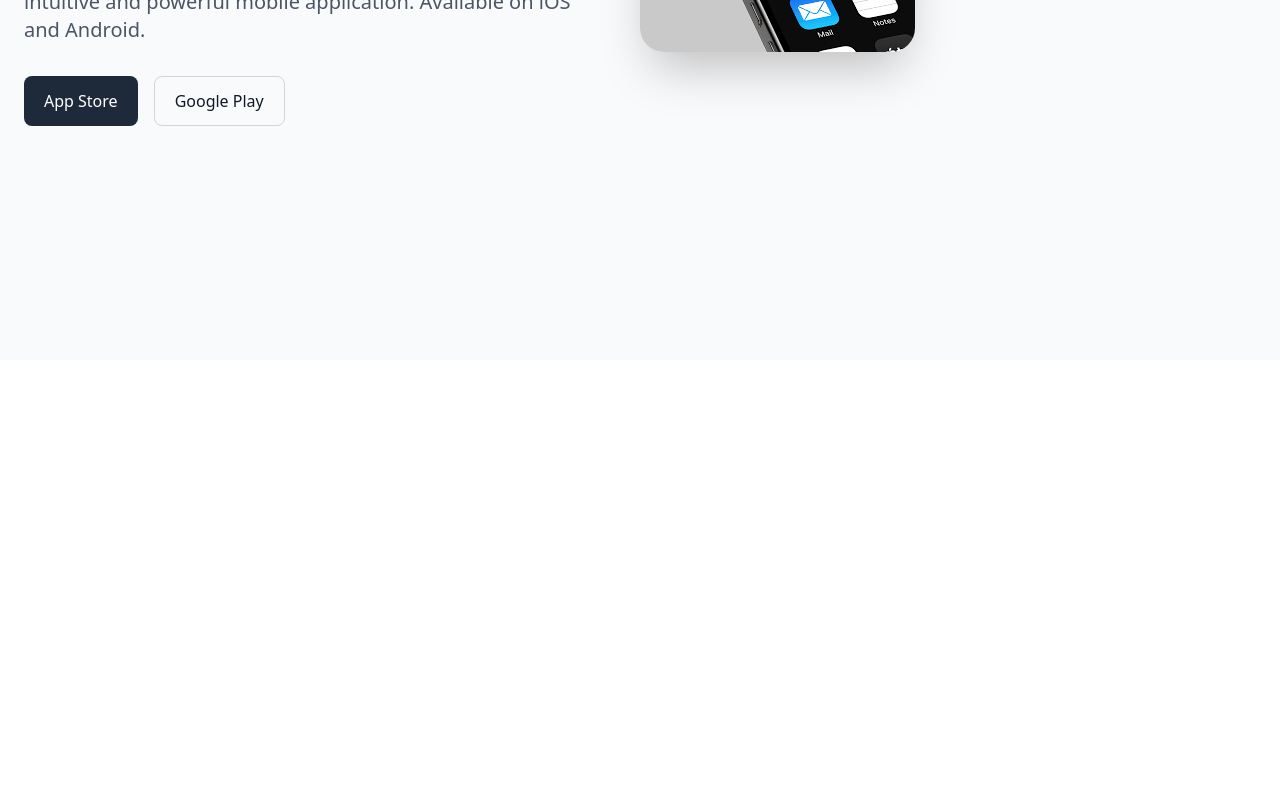
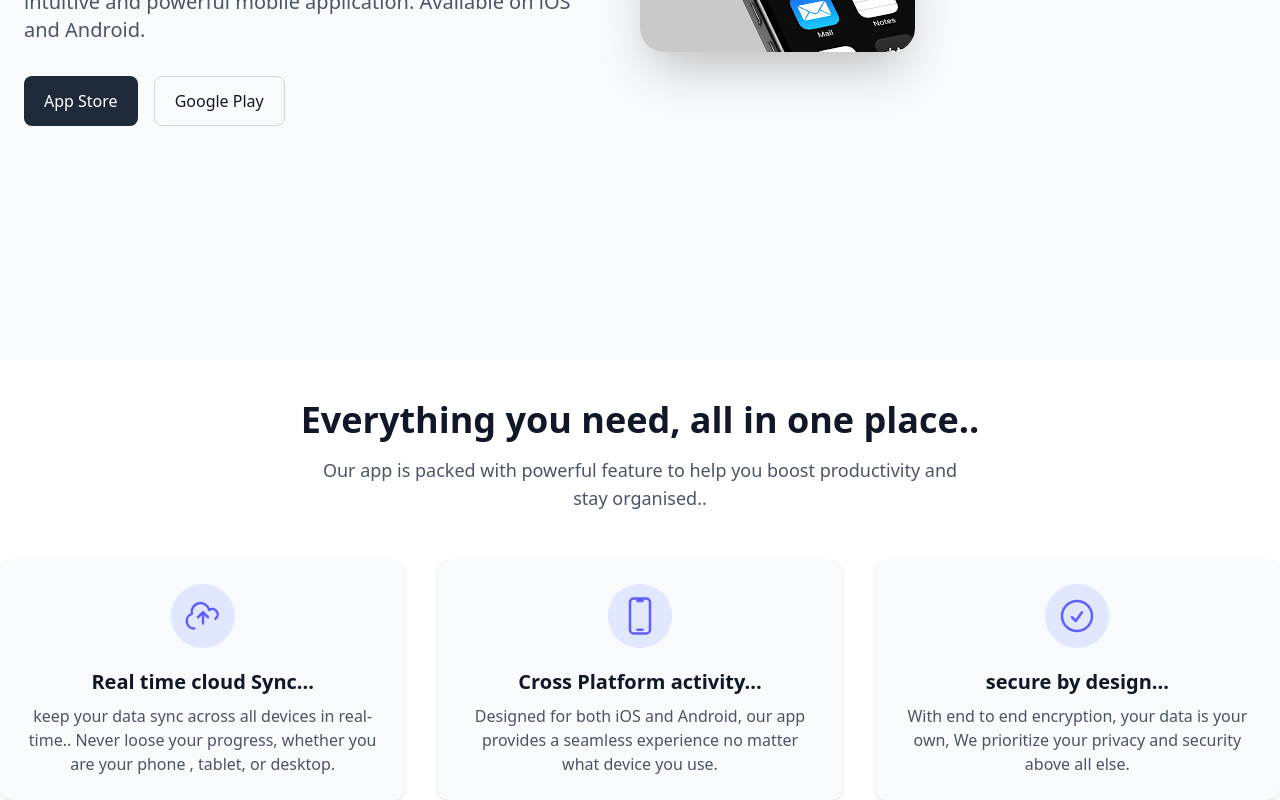
Before and after one commit to rohit3171999/mobile-app-landing-page, a React (Vite) app: page / in a window 1280 px wide. Shown: the part 440-1240 px from the top of the page. Before the commit the page ends 800 px from the top, so only its background shows below. Built offline with nearby package versions, Linux system fonts and the light colour scheme.

Commit message:
add markup in featuresection

```diff
--- a/src/App.jsx
+++ b/src/App.jsx
@@ -1,8 +1,13 @@
 import HeroSection from "./components/HeroSection.jsx";
+import GallerySection from "./components/GallerySection.jsx";
+import FeatureSection from "./components/FeatureSection.jsx";
 
 function App(){
     return(
+        <>
         <HeroSection/>
+            <FeatureSection/>
+        </>
     )
 }
 export default App;
--- a/src/components/FeatureSection.jsx
+++ b/src/components/FeatureSection.jsx
@@ -1,7 +1,71 @@
+/*
+* Description: Highlights app’s main features in a clean grid.
+* Purpose: Show value proposition with visual + text.
+* */
+
 function FeatureSection() {
     return(
-        <>
-        </>
+
+        <section>
+            <div>
+                {/*section header*/}
+                <div className="text-center mb-12 mt-10">
+                    <h2 className="text-3xl md:text-4xl font-extrabold text-gray-900 dark:text-white">
+                        Everything you need, all in one place..
+
+                    </h2>
+                    <p className="mt-4 text-lg text-gray-600 dark:text-gray-300 max-w-2xl mx-auto">
+                        Our app is packed with powerful feature to help you boost productivity and stay organised..
+
+                    </p>
+                </div>
+                {/*feature grid*/}
+                <div className="grid grid-cols-1 md:grid-cols-2 lg:grid-cols-3 gap-8 ">
+                    {/*faeture 1*/}
+                    <div className="flex flex-col items-center text-center p-6 bg-gray-50 dark:bg-gray-900 rounded-xl shadow-sm hover:shadow-lg transition-shadow duration-300">
+                        <div className="flex items-center justify-center h-16 w-16 rounded-full bg-indigo-100 dark:bg-indigo-900/50 text-indigo-500 dark:text-indigo-400 mb-5">
+                            <svg xmlns="http://www.w3.org/2000/svg" fill="none" viewBox="0 0 24 24" strokeWidth={1.5} stroke="currentColor" className="w-10 h-10">
+                                <path strokeLinecap="round" strokeLinejoin="round" d="M12 16.5V9.75m0 0l-3 3m3-3l3 3M6.75 19.5a4.5 4.5 0 01-1.41-8.775 5.25 5.25 0 0110.33-2.33 3 3 0 013.75 5.25" />
+                            </svg>
+                        </div>
+                        <h3 className="text-xl font-semibold text-gray-900 dark:text-white mb-2">
+                            Real time cloud Sync...
+                        </h3>
+                        <p className="text-base text-gray-600  dark:text-gray-500">
+                            keep your data sync across all devices in real-time.. Never loose your progress, whether you are your phone , tablet, or desktop.
+                        </p>
+                    </div>
+                    {/*faeture 2*/}
+                    <div className="flex flex-col items-center text-center p-6 bg-gray-50 dark:bg-gray-900 rounded-xl shadow-sm hover:shadow-lg transition-shadow duration-300">
+                        <div className="flex items-center justify-center h-16 w-16 rounded-full bg-indigo-100 dark:bg-indigo-900/50 text-indigo-500 dark:text-indigo-400 mb-5">
+                            <svg xmlns="http://www.w3.org/2000/svg" fill="none" viewBox="0 0 24 24" strokeWidth={1.5} stroke="currentColor" className="w-10 h-10">
+                                <path strokeLinecap="round" strokeLinejoin="round" d="M10.5 1.5H8.25A2.25 2.25 0 006 3.75v16.5a2.25 2.25 0 002.25 2.25h7.5A2.25 2.25 0 0018 20.25V3.75a2.25 2.25 0 00-2.25-2.25H13.5m-3 0V3h3V1.5m-3 0h3m-3 18.75h3" />
+                            </svg>
+                        </div>
+                        <h3 className="text-xl font-semibold text-gray-900 dark:text-white mb-2">
+                            Cross Platform activity...
+                        </h3>
+                        <p className="text-base text-gray-600  dark:text-gray-500">
+                            Designed for both iOS and Android, our app provides a seamless experience no matter what device you use.
+                        </p>
+                    </div>
+                    {/*faeture 3*/}
+                    <div className="flex flex-col items-center text-center p-6 bg-gray-50 dark:bg-gray-900 rounded-xl shadow-sm hover:shadow-lg transition-shadow duration-300">
+                        <div className="flex items-center justify-center h-16 w-16 rounded-full bg-indigo-100 dark:bg-indigo-900/50 text-indigo-500 dark:text-indigo-400 mb-5">
+                            <svg xmlns="http://www.w3.org/2000/svg" fill="none" viewBox="0 0 24 24" strokeWidth={1.5} stroke="currentColor" className="w-10 h-10">
+                                <path strokeLinecap="round" strokeLinejoin="round" d="M9 12.75L11.25 15 15 9.75M21 12a9 9 0 11-18 0 9 9 0 0118 0z" />
+                            </svg>
+                        </div>
+                        <h3 className="text-xl font-semibold text-gray-900 dark:text-white mb-2">
+                            secure by design...
+                        </h3>
+                        <p className="text-base text-gray-600  dark:text-gray-500">
+                            With end to end encryption, your data is your own, We prioritize your privacy and security above all else.
+                        </p>
+                    </div>
+                </div>
+            </div>
+        </section>
     )
 }
 export default FeatureSection;
--- a/src/components/GallerySection.jsx
+++ b/src/components/GallerySection.jsx
@@ -1,7 +1,8 @@
 function GallerySection(){
-    return(
+    return (
+
         <>
         </>
-    )
+    );
 }
 export default GallerySection;
```
